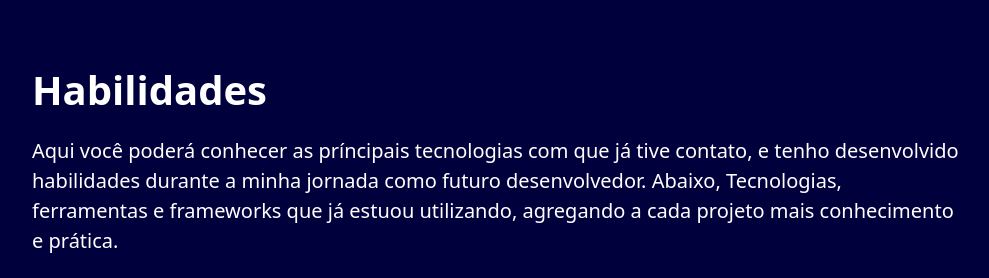
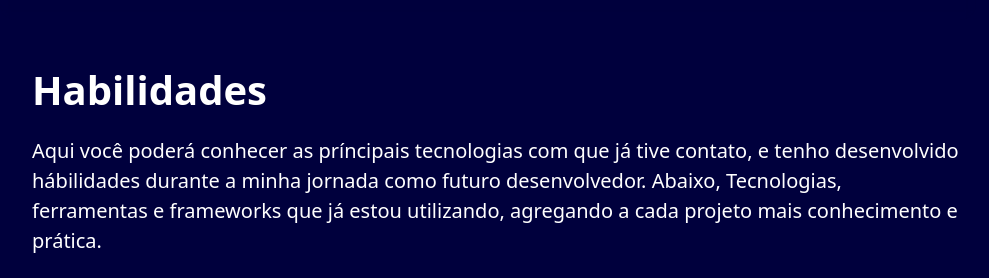
Before and after one commit to vicentejrmc/Portifolio, a plain HTML site: page index.html in a window 1280 px wide. Shown: the part 780-1058 px from the top of the page, without its empty margins (152-1141 px from the left). Drawn offline with nearby package versions, Linux system fonts and the light colour scheme.

Commit message:
erro ortografico

```diff
--- a/index.html
+++ b/index.html
@@ -89,9 +89,9 @@
             <span class="fw-bold fs-1 mt-5 ps-3">Habilidades</span>
 
             <p class="fs-5 mt-3 ps-3">
-                Aqui você poderá conhecer as príncipais tecnologias com que já tive contato, e tenho desenvolvido habilidades durante a minha jornada como futuro
+                Aqui você poderá conhecer as príncipais tecnologias com que já tive contato, e tenho desenvolvido hábilidades durante a minha jornada como futuro
                 desenvolvedor.
-                Abaixo, Tecnologias, ferramentas e frameworks que já estuou utilizando, agregando a cada projeto mais conhecimento e prática.
+                Abaixo, Tecnologias, ferramentas e frameworks que já estou utilizando, agregando a cada projeto mais conhecimento e prática.
             </p>
 
             <div class="d-flex justify-content-center align-items-center mt-4 flex-wrap gap-3">
```
